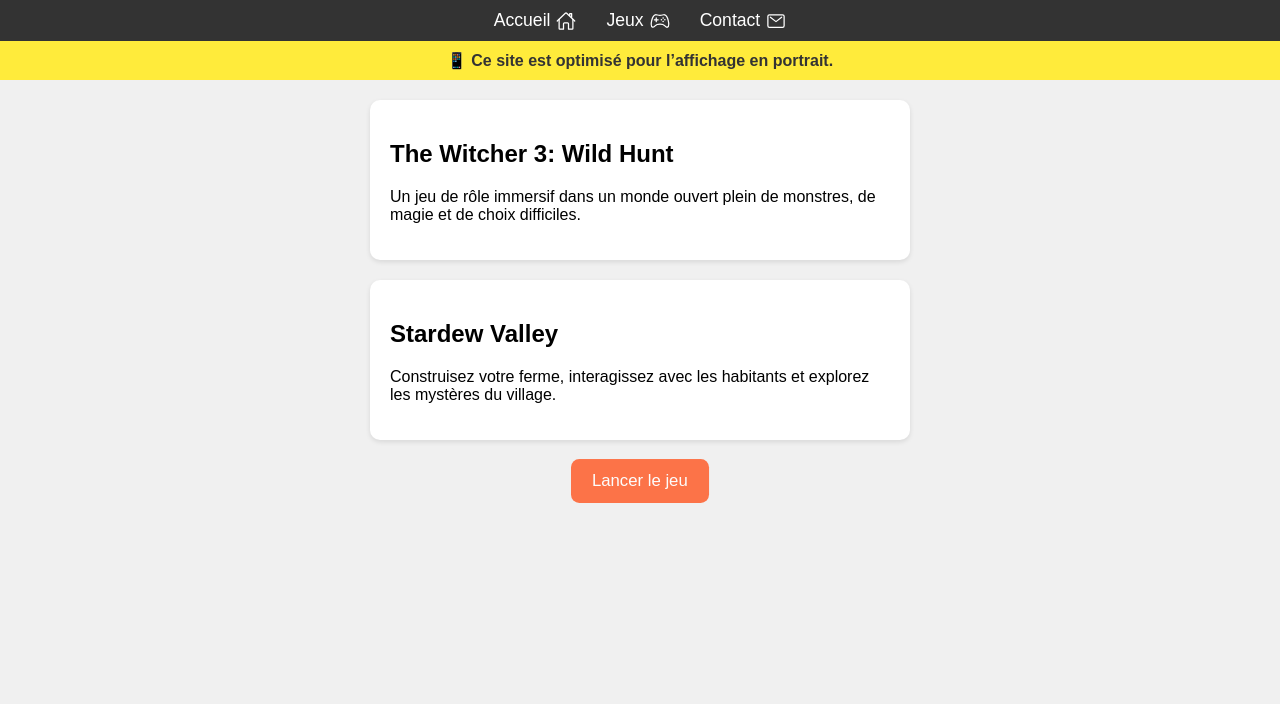
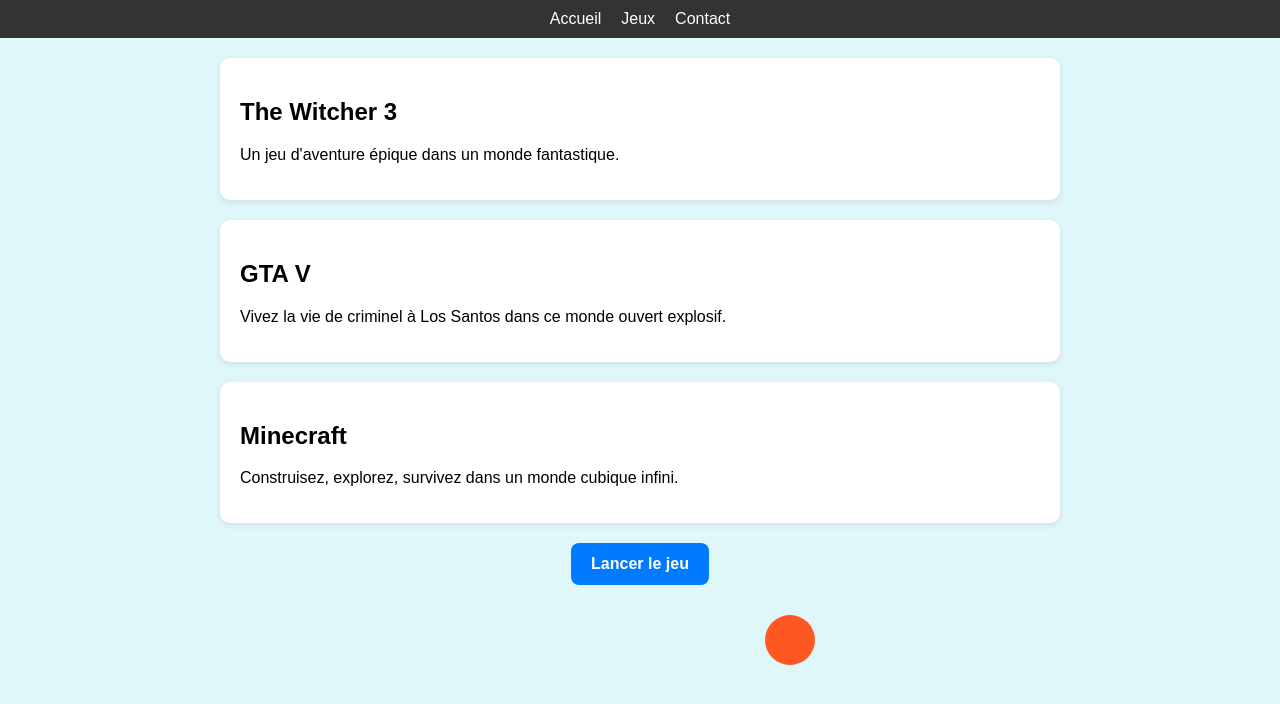
Before and after one commit to jtlek/flex, a plain HTML site: page index.html in a window 1280 px wide. Drawn offline with nearby package versions, Linux system fonts and the light colour scheme.

Commit message:
Add files via upload

```diff
--- a/index.html
+++ b/index.html
@@ -3,44 +3,47 @@
 <head>
   <meta charset="UTF-8" />
   <meta name="viewport" content="width=device-width, initial-scale=1.0" />
-  <title>Carte + Menu + Animations</title>
+  <title>Page Jeux Responsive</title>
 
-  <!-- Ionicons CDN -->
+  <!-- Ionicons -->
   <script type="module" src="https://unpkg.com/ionicons@7.1.0/dist/ionicons/ionicons.esm.js"></script>
   <script nomodule src="https://unpkg.com/ionicons@7.1.0/dist/ionicons/ionicons.js"></script>
 
-  <!-- Fichier CSS -->
   <link rel="stylesheet" href="style.css" />
 </head>
 <body>
 
-  <!-- ✅ Menu -->
+  <!-- MENU -->
   <nav>
     <ul>
-      <li><a href="#"><span class="menu-text">Accueil</span><ion-icon name="home-outline"></ion-icon></a></li>
-      <li><a href="#"><span class="menu-text">Jeux</span><ion-icon name="game-controller-outline"></ion-icon></a></li>
-      <li><a href="#"><span class="menu-text">Contact</span><ion-icon name="mail-outline"></ion-icon></a></li>
+      <li><a href="#"><span class="menu-text">Accueil</span><ion-icon class="menu-icon" name="home-outline"></ion-icon></a></li>
+      <li><a href="#"><span class="menu-text">Jeux</span><ion-icon class="menu-icon" name="game-controller-outline"></ion-icon></a></li>
+      <li><a href="#"><span class="menu-text">Contact</span><ion-icon class="menu-icon" name="mail-outline"></ion-icon></a></li>
     </ul>
   </nav>
 
-  <!-- ✅ Message orientation paysage -->
-  <div class="orientation-message">
-    📱 Ce site est optimisé pour l’affichage en portrait.
-  </div>
-
-  <!-- ✅ Cartes -->
+  <!-- CARTES DE JEUX -->
   <div class="card">
-    <h2>The Witcher 3: Wild Hunt</h2>
-    <p>Un jeu de rôle immersif dans un monde ouvert plein de monstres, de magie et de choix difficiles.</p>
+    <h2>The Witcher 3</h2>
+    <p>Un jeu d'aventure épique dans un monde fantastique.</p>
   </div>
 
   <div class="card">
-    <h2>Stardew Valley</h2>
-    <p>Construisez votre ferme, interagissez avec les habitants et explorez les mystères du village.</p>
+    <h2>GTA V</h2>
+    <p>Vivez la vie de criminel à Los Santos dans ce monde ouvert explosif.</p>
   </div>
 
-  <!-- ✅ Bouton animé visible uniquement sur PC -->
+  <div class="card">
+    <h2>Minecraft</h2>
+    <p>Construisez, explorez, survivez dans un monde cubique infini.</p>
+  </div>
+
+  <!-- BOUTON -->
   <button class="action-btn">Lancer le jeu</button>
+
+  <!-- ANIMATION SANS JS -->
+  <input type="checkbox" id="animateToggle" checked hidden>
+  <label for="animateToggle" class="ball"></label>
 
 </body>
 </html>
--- a/style.css
+++ b/style.css
@@ -1,23 +1,11 @@
-:root {
-  --bg-desktop: #f0f0f0;
-  --bg-mobile: #222;
-}
-
+/* BASE */
 body {
   margin: 0;
   font-family: Arial, sans-serif;
-  background-color: var(--bg-desktop);
-  transition: background-color 0.3s ease;
+  background-color: #e0f7fa; /* Fond desktop */
+  padding-bottom: 50px;
 }
 
-/* ✅ Fond en version mobile */
-@media (max-width: 768px) {
-  body {
-    background-color: var(--bg-mobile);
-  }
-}
-
-/* === MENU === */
 nav {
   background-color: #333;
   padding: 10px 20px;
@@ -27,107 +15,97 @@
   list-style: none;
   display: flex;
   justify-content: center;
+  gap: 20px;
   padding: 0;
   margin: 0;
-  gap: 30px;
 }
 
-nav li a {
+nav a {
+  color: white;
   text-decoration: none;
-  color: white;
-  font-size: 1.1em;
   display: flex;
   align-items: center;
-  gap: 6px;
-  transition: color 0.3s ease;
+  gap: 8px;
 }
 
-nav li a:hover {
-  color: #ffcc00;
+.menu-icon {
+  font-size: 22px;
 }
 
-ion-icon {
-  font-size: 20px;
+.card {
+  background: white;
+  max-width: 500px;
+  margin: 20px auto;
+  padding: 20px;
+  border-radius: 10px;
+  box-shadow: 0 2px 6px rgba(0, 0, 0, 0.1);
 }
 
-/* ✅ Cacher le texte du menu sur mobile */
+.action-btn {
+  display: block;
+  margin: 20px auto;
+  background-color: #007bff;
+  color: white;
+  padding: 12px 20px;
+  border: none;
+  border-radius: 8px;
+  font-size: 1em;
+  font-weight: bold;
+}
+
+/* ANIMATION sans JS */
+.ball {
+  display: block;
+  width: 50px;
+  height: 50px;
+  background: #ff5722;
+  border-radius: 50%;
+  margin: 30px auto;
+  transition: transform 2s ease-in-out;
+  transform: translateX(0);
+}
+
+#animateToggle:checked + .ball {
+  transform: translateX(150px);
+}
+
+/* MOBILE */
 @media (max-width: 768px) {
-  nav li .menu-text {
+  body {
+    background-color: #fff8e1; /* Fond mobile */
+  }
+
+  .action-btn {
     display: none;
   }
 
-  ion-icon {
-    font-size: 24px;
+  .menu-text {
+    display: none;
+  }
+
+  .menu-icon {
+    display: inline;
   }
 }
 
-/* === CARTES === */
-.card {
-  background: white;
-  padding: 20px;
-  margin: 20px auto;
-  border-radius: 10px;
-  max-width: 500px;
-  box-shadow: 0 2px 5px rgba(0, 0, 0, 0.1);
-  transition: none;
-}
-
-@media (min-width: 1024px) {
-  .card {
-    transition: transform 0.3s ease;
+/* ORIENTATION paysage */
+@media (orientation: landscape) {
+  .menu-icon {
+    display: none;
   }
 
-  .card:hover {
-    transform: scale(1.05);
+  .menu-text {
+    display: inline;
+  }
+
+  .action-btn {
+    display: block;
   }
 }
 
-@media (min-width: 600px) and (max-width: 900px) {
+/* === VERSION WEB : élargir les cartes === */
+@media (min-width: 1024px) {
   .card {
-    background-color: #f0f8ff;
+    max-width: 800px;
   }
 }
-
-/* === ORIENTATION === */
-.orientation-message {
-  display: none;
-}
-
-@media (orientation: landscape) {
-  .orientation-message {
-    display: block;
-    text-align: center;
-    background-color: #ffeb3b;
-    color: #333;
-    padding: 10px;
-    font-weight: bold;
-}
-
-/* === BOUTON ANIMÉ (PC) === */
-.action-btn {
-  display: inline-block;
-  margin: 20px auto;
-  background-color: #ff5722;
-  color: white;
-  padding: 12px 20px;
-  font-size: 1em;
-  border: none;
-  border-radius: 8px;
-  cursor: pointer;
-  animation: pulse 1.5s infinite;
-  display: block;
-  text-align: center;
-}
-
-@keyframes pulse {
-  0% { transform: scale(1); opacity: 1; }
-  50% { transform: scale(1.05); opacity: 0.8; }
-  100% { transform: scale(1); opacity: 1; }
-}
-
-/* ✅ Cacher bouton sur mobile */
-@media (max-width: 768px) {
-  .action-btn {
-    display: none;
-  }
-}
```
